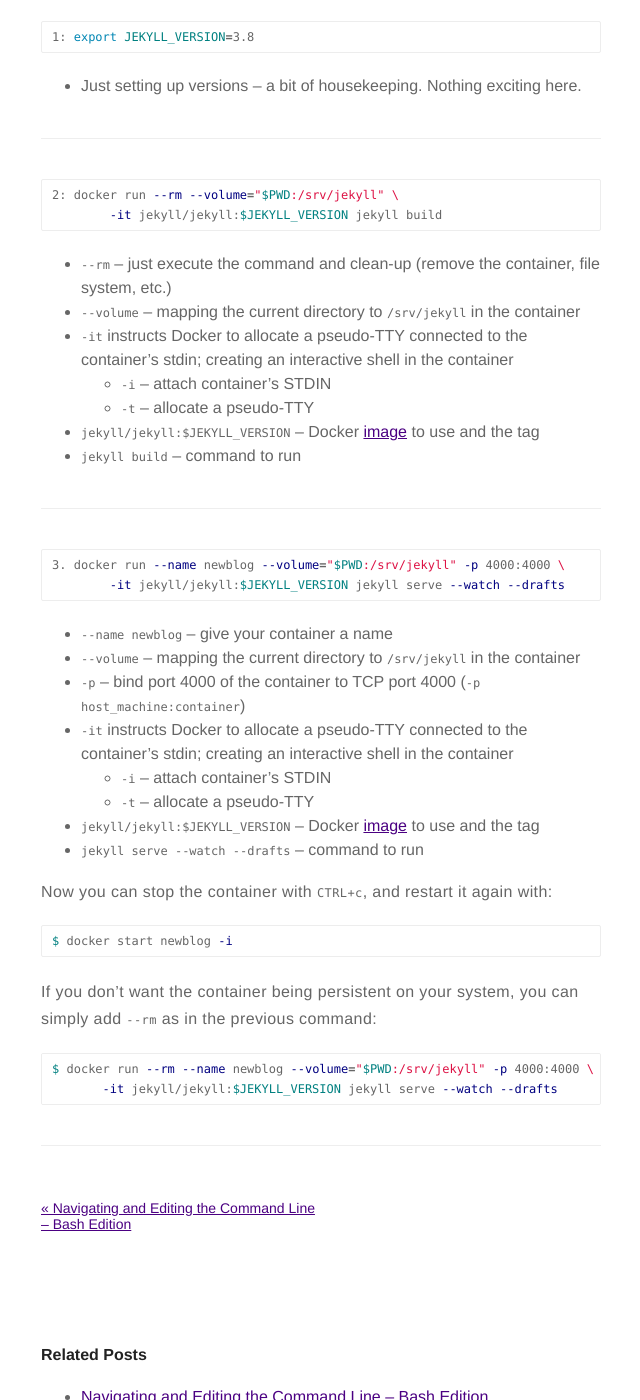
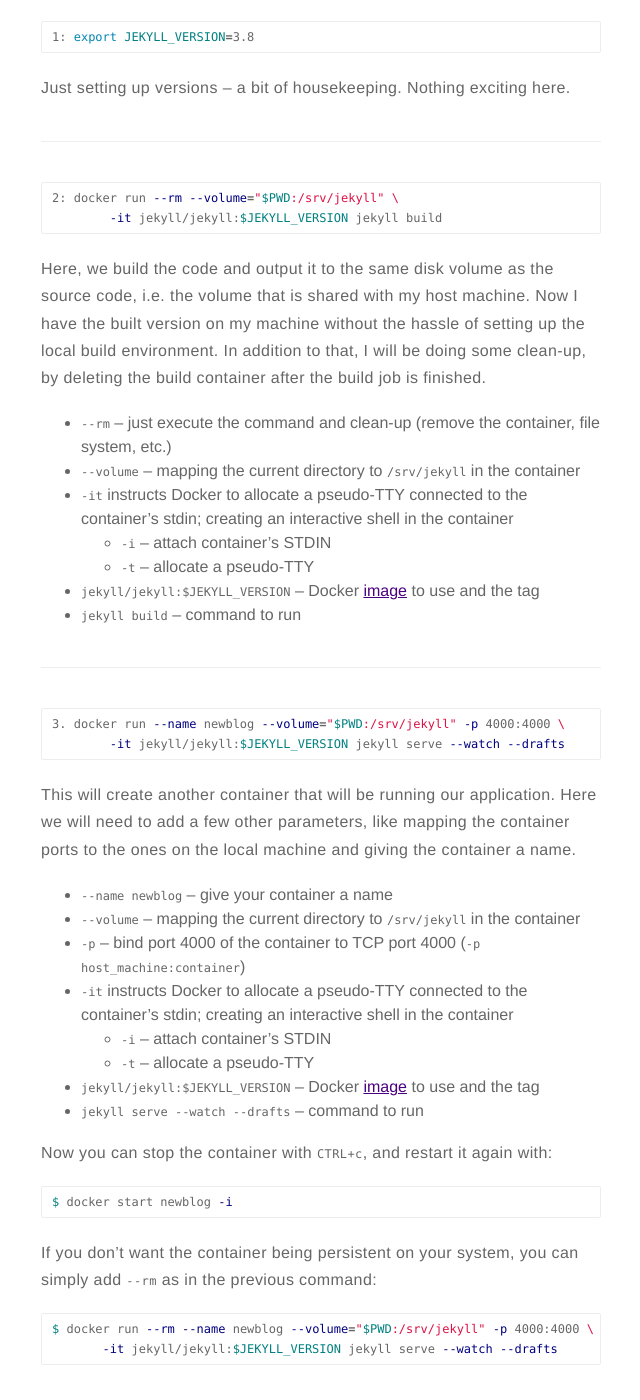
Before and after one commit to mehmandarov/mehmandarov.github.io, a Jekyll site: the page built from _posts/2019-01-01-disposable-docker-containers.markdown, in a window 1280 px wide and 1400 px high, scrolled down 1564 px. Shown: the whole window, without its empty margins (319-959 px from the left). Built offline with Jekyll 4.4.1, drawn with Linux system fonts in a browser that asks for light colours.

Commit message:
Minor fixes

```diff
--- a/_posts/2019-01-01-disposable-docker-containers.markdown
+++ b/_posts/2019-01-01-disposable-docker-containers.markdown
@@ -51,7 +51,7 @@
 1: export JEKYLL_VERSION=3.8
 {% endhighlight %}
 
-* Just setting up versions – a bit of housekeeping. Nothing exciting here.
+Just setting up versions – a bit of housekeeping. Nothing exciting here.
 
 ---
 
@@ -59,6 +59,8 @@
 2: docker run --rm --volume="$PWD:/srv/jekyll" \
         -it jekyll/jekyll:$JEKYLL_VERSION jekyll build
 {% endhighlight %}
+
+Here, we build the code and output it to the same disk volume as the source code, i.e. the volume that is shared with my host machine. Now I have the built version on my machine without the hassle of setting up the local build environment. In addition to that, I will be doing some clean-up, by deleting the build container after the build job is finished.
 
 * `--rm` – just execute the command and clean-up (remove the container, file system, etc.)
 * `--volume` – mapping the current directory to `/srv/jekyll` in the container
@@ -74,6 +76,8 @@
 3. docker run --name newblog --volume="$PWD:/srv/jekyll" -p 4000:4000 \
         -it jekyll/jekyll:$JEKYLL_VERSION jekyll serve --watch --drafts
 {% endhighlight %}
+
+This will create another container that will be running our application. Here we will need to add a few other parameters, like mapping the container ports to the ones on the local machine and giving the container a name.
 
 * `--name newblog` – give your container a name
 * `--volume` – mapping the current directory to `/srv/jekyll` in the container
```
